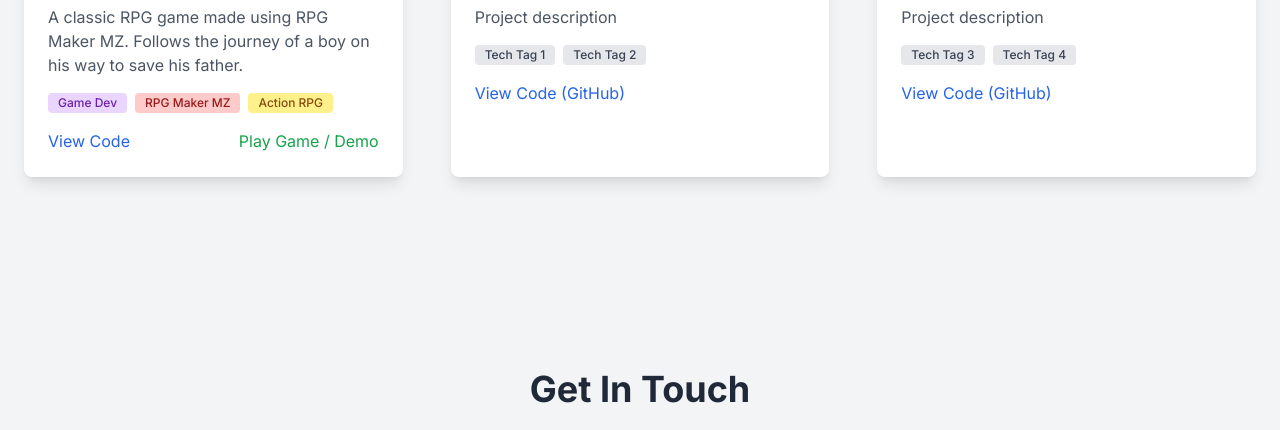
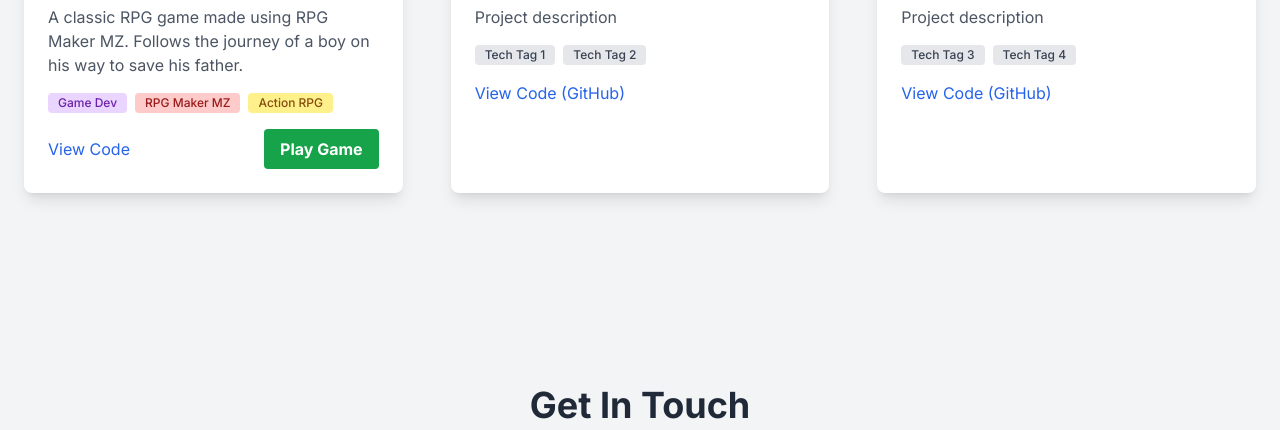
Before and after one commit to NotDragnius/Portfolio, a plain HTML site: page index.html in a window 1280 px wide. Shown: the part 1692-2122 px from the top of the page. Drawn offline with nearby package versions, Linux system fonts and the light colour scheme.

Commit message:
Add files via upload

```diff
--- a/index.html
+++ b/index.html
@@ -128,10 +128,10 @@
                             <span class="bg-red-200 text-red-800 text-xs font-medium px-2.5 py-0.5 rounded">RPG Maker MZ</span>
                             <span class="bg-yellow-200 text-yellow-800 text-xs font-medium px-2.5 py-0.5 rounded">Action RPG</span>
                             </div>
-                       <div class="flex justify-between items-center">
-                           <a href="#" target="_blank" rel="noopener noreferrer" class="text-blue-600 hover:underline">View Code</a>
-                            <a href="#" target="_blank" rel="noopener noreferrer" class="text-green-600 hover:underline">Play Game / Demo</a>
-                       </div>
+                            <div class="flex justify-between items-center">
+                                <a href="#" target="_blank" rel="noopener noreferrer" class="text-blue-600 hover:underline">View Code</a>
+                                <a href="https://notdragnius.github.io/Summit/" target="_blank" rel="noopener noreferrer" class="bg-green-600 hover:bg-green-700 text-white font-semibold py-2 px-4 rounded transition duration-300 ease-in-out">Play Game</a>
+                            </div>
                    </div>
                </div>
 
```
